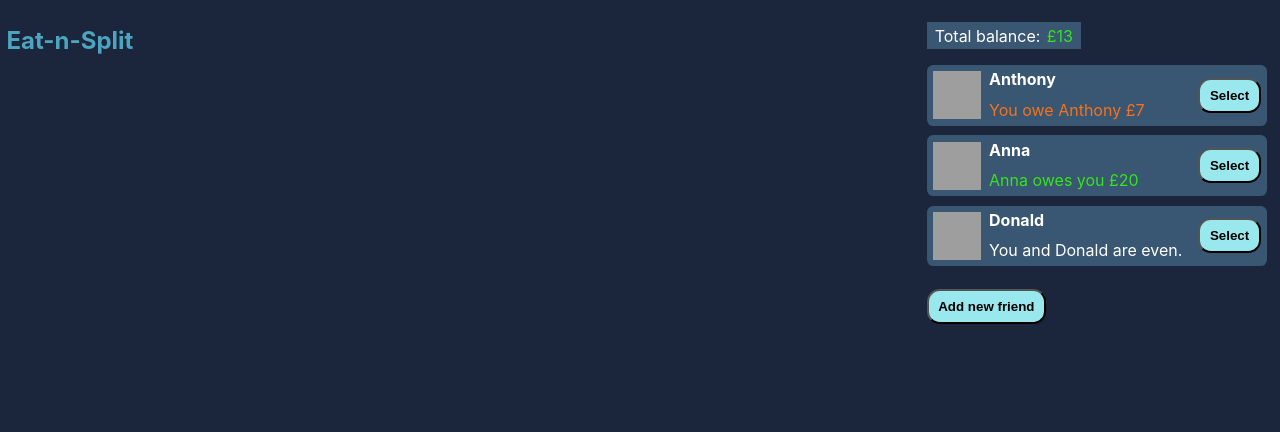
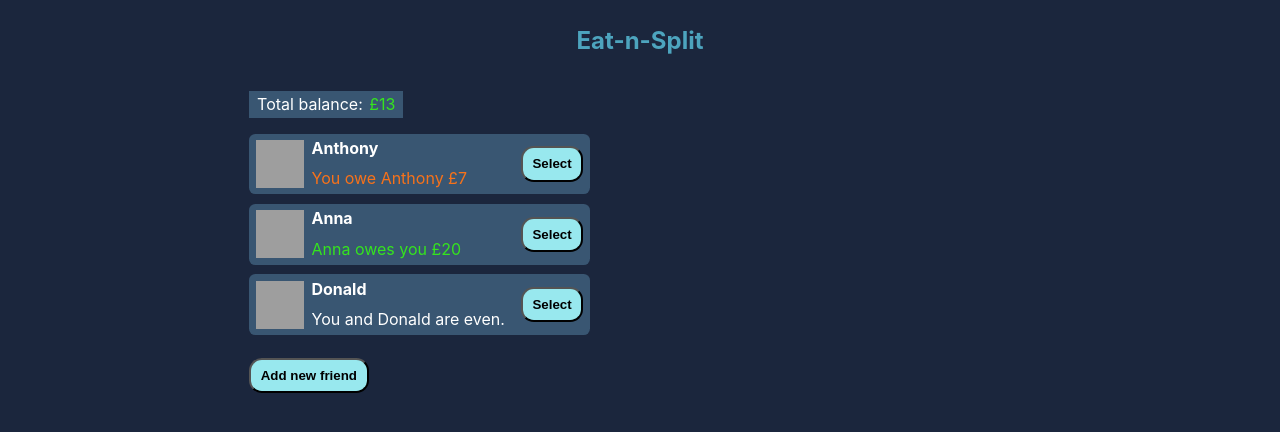
Before and after one commit to rud-y/eatAndSplit, a React (Create React App) app: page / in a window 1280 px wide. Shown: the top 432 px of the page. Built offline with nearby package versions, Linux system fonts and the light colour scheme; grey boxes are pictures that could not be loaded; a web font is replaced by a local one.

Commit message:
Layout & style changes+handling empty input on bill-split submit!

```diff
--- a/src/App.js
+++ b/src/App.js
@@ -73,7 +73,7 @@ function App() {
   }
 
   return (
-    <div className="app" tabindex={0} aria-label="Entering Eat and split web app">
+    <div className="" tabindex={0} aria-label="Entering Eat and split web app">
       <h2 className="heading">Eat-n-Split</h2>
       <div className="app">
         <div className="friends-list">
@@ -222,7 +222,13 @@ function FormSplitBill({ selectedFriend, onSplitBill }) {
   function handleSubmit(e) {
     e.preventDefault();
 
-    if (!bill || !userExpense) return;
+    if (!bill) {
+     alert("Please enter the bill value!");
+     return;
+    } else if(!userExpense) {
+     alert("Please enter your expense!")
+     return;
+    }
     // !!
     onSplitBill(whoIsPaying === "user" ? friendExpense : -userExpense);
   }
--- a/src/index.css
+++ b/src/index.css
@@ -39,16 +39,23 @@ code {
 .button {
  background-color: #98e8ee;
  border-radius: 0.8rem;
+ cursor: pointer;
  font-weight: 700;
  height: 2.2rem;
  margin: 0.4rem 0;
  padding: 0.3rem 0.6rem;
 }
 
+.button[text]:hover {
+  font-weight: bold;
+}
+
 .app {
  display: flex;
- flex-flow: row nowrap;
- justify-content: space-between;
+ flex-flow: column nowrap;
+ justify-content: center;
+ margin: 0 auto;
+ max-width: 96%;
 }
 
 .total-balance {
@@ -65,11 +72,14 @@ code {
 .friends-list {
  margin-right: 0.4rem;
  padding: 0;
- max-width: 24rem;
 }
 
 .friends-list ul {
  padding: 0;
+}
+
+.split-bill-block, .friends-list {
+ max-width: 24rem;
 }
 
 .friend-item, .friend-selected {
@@ -153,13 +163,10 @@ form {
  margin-top: 1rem;
 }
 
-@media (max-width: 650px) {
+@media (min-width: 780px) {
  .app {
   display: flex;
-  flex-flow: column nowrap;
+  flex-flow: row nowrap;
+  justify-content: space-around;
  }
-
- .friends-list {
-  max-width: 98%;
-  }
 }
```
